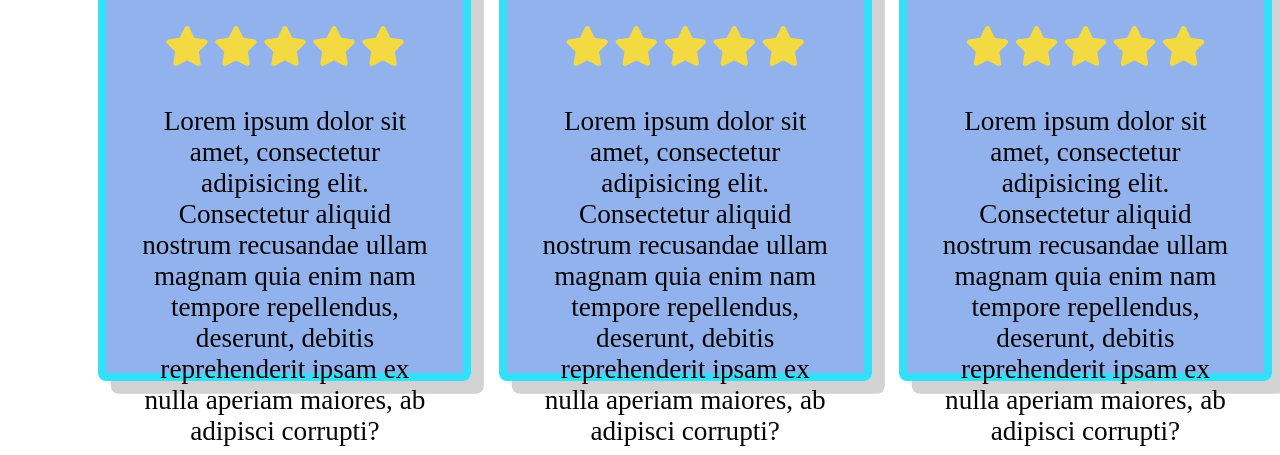
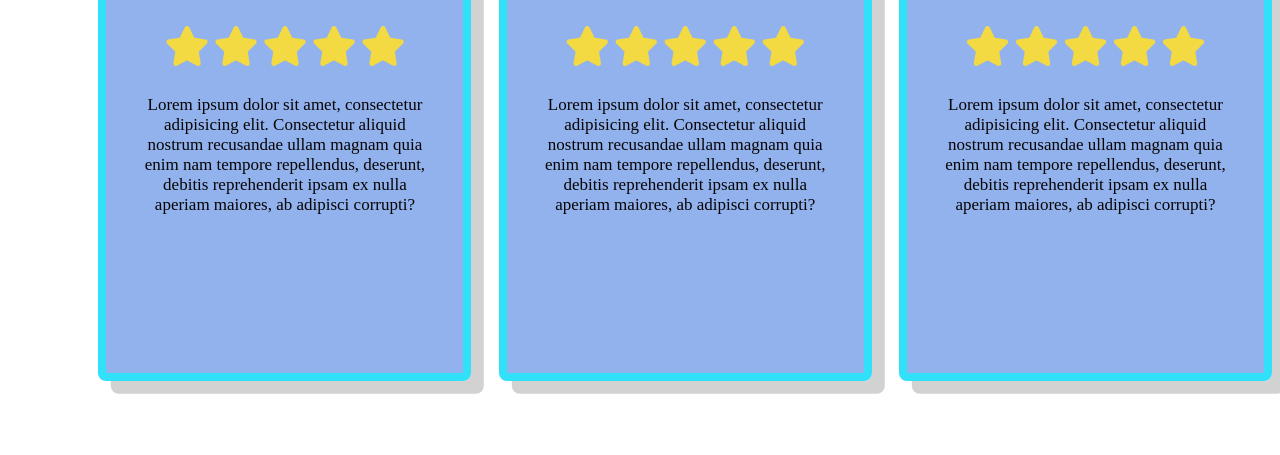
Before and after one commit to ProffessorLOGAN/Customer-Review-Bar, a plain HTML site: page index.html in a window 1280 px wide. Shown: the part 404-859 px from the top of the page. After the commit the page ends 800 px from the top, so only its background shows below. Drawn offline with Linux system fonts and the light colour scheme.

Commit message:
updating paragraph font size

```diff
--- a/style.css
+++ b/style.css
@@ -42,7 +42,7 @@ padding: 0.3rem 0;
 }
 
 .box p{
-    font-size: 1.7rem;
+    font-size: 17px;
     color:rgb(7, 4, 4);
     padding:0.5rem 0;
 }
```
